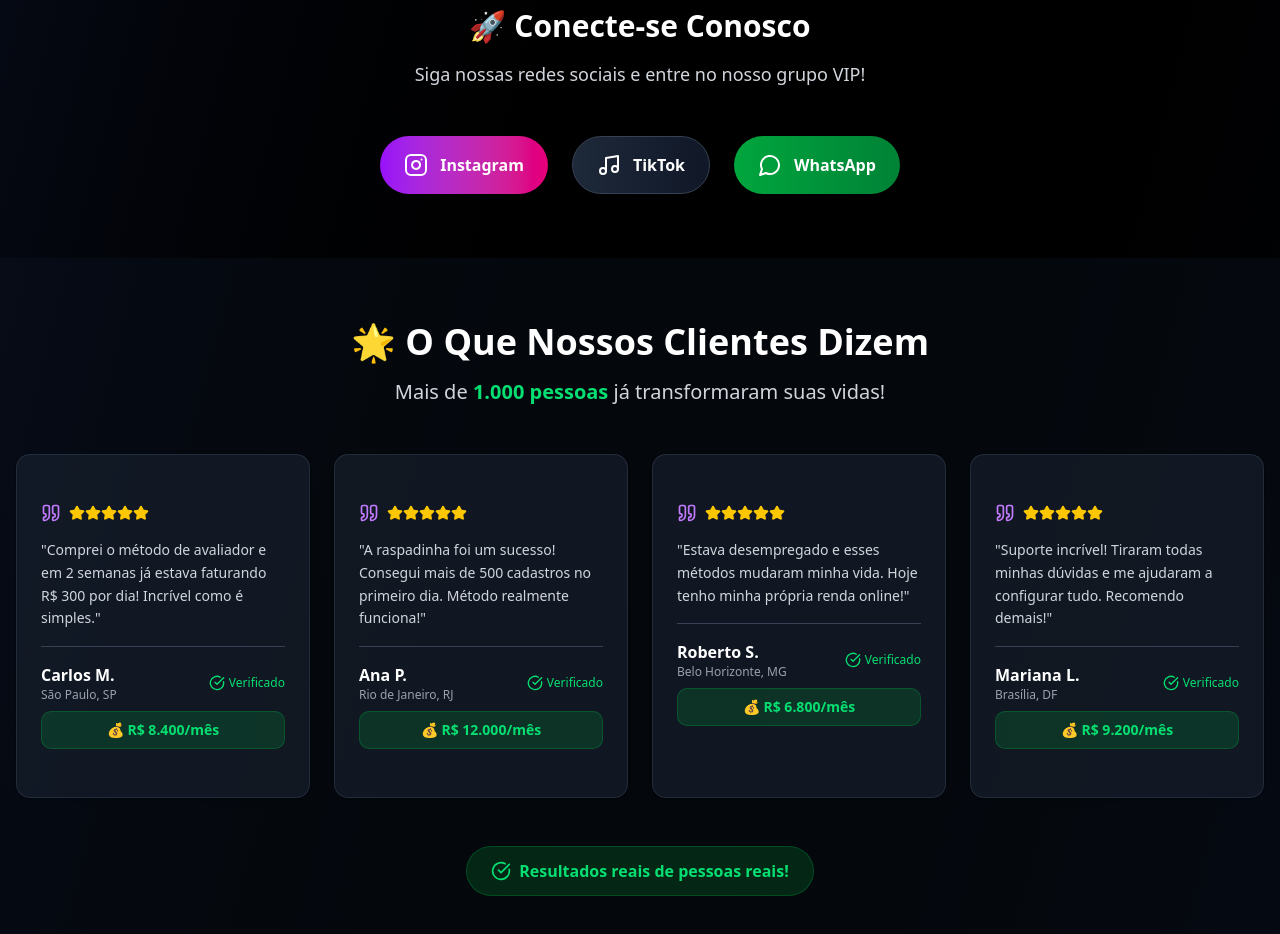
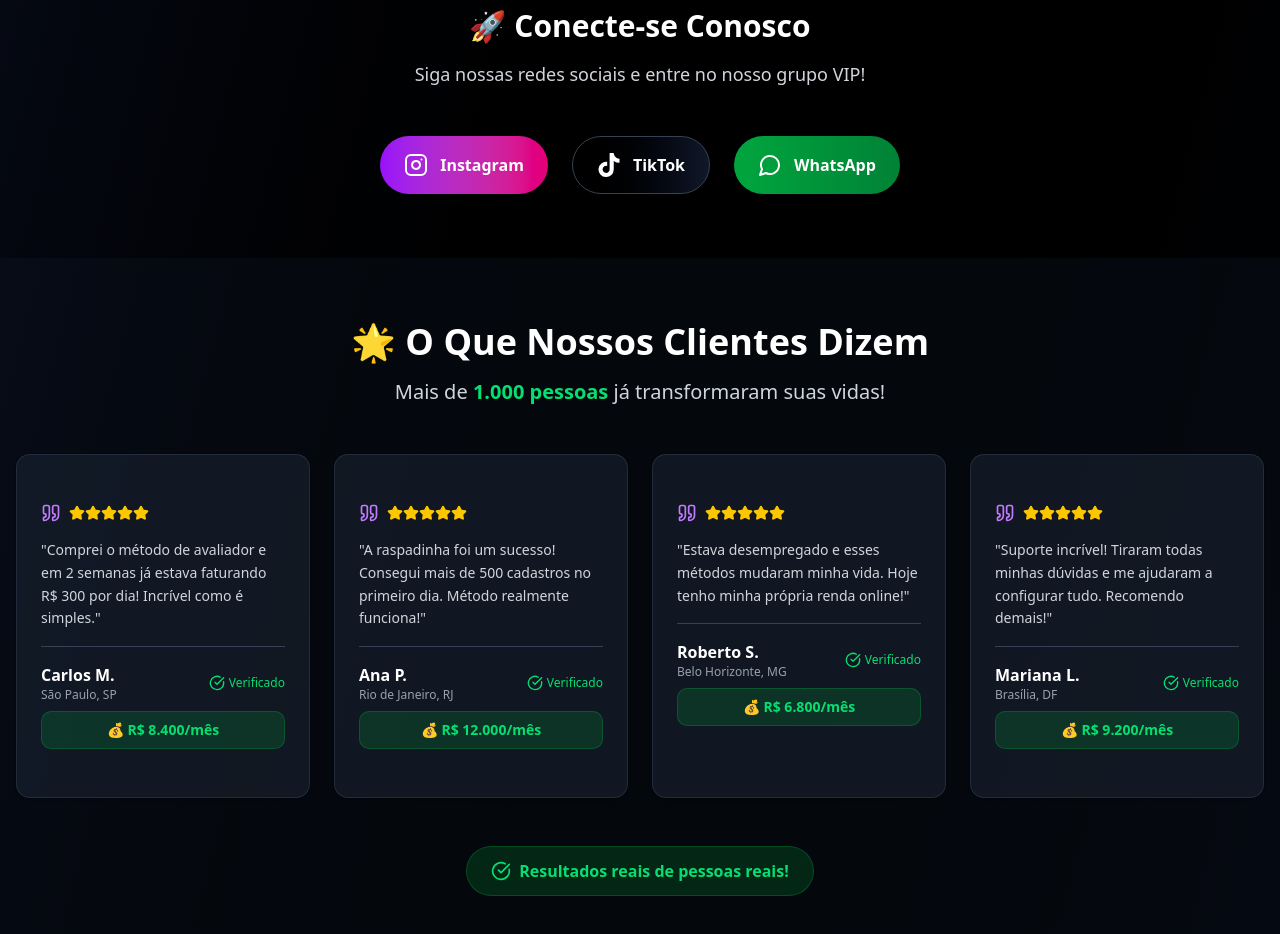
Before and after one commit to gugadelas/testando, a React (Vite) app: page / in a window 1280 px wide. Shown: the part 1600-2534 px from the top of the page. Built offline with nearby package versions, Linux system fonts and the light colour scheme.

Commit message:
Atualizando arquivos do site

```diff
--- a/src/App.jsx
+++ b/src/App.jsx
@@ -24,6 +24,7 @@
 import Testimonials from './components/Testimonials.jsx'
 import FAQ from './components/FAQ.jsx'
 import './App.css'
+import { FaTiktok } from "react-icons/fa";
 
 function App() {
   const [isVisible, setIsVisible] = useState(false)
@@ -293,9 +294,9 @@
   rel="noopener noreferrer"
   whileHover={{ scale: 1.1, rotate: -5 }}
   whileTap={{ scale: 0.9 }}
-            className="flex items-center gap-3 bg-gradient-to-r from-gray-800 to-gray-900 px-6 py-4 rounded-full text-white font-bold hover:shadow-lg transition-all duration-300 border border-gray-700"
+  className="flex items-center gap-3 bg-gradient-to-r from-black to-gray-900 px-6 py-4 rounded-full text-white font-bold hover:shadow-lg transition-all duration-300 border border-gray-700"
 >
-            <Music className="w-6 h-6" />
+  <FaTiktok className="w-6 h-6 text-white" />
   TikTok
 </motion.a>
 
```
Lines whose indentation alone changed are shown as unchanged.
